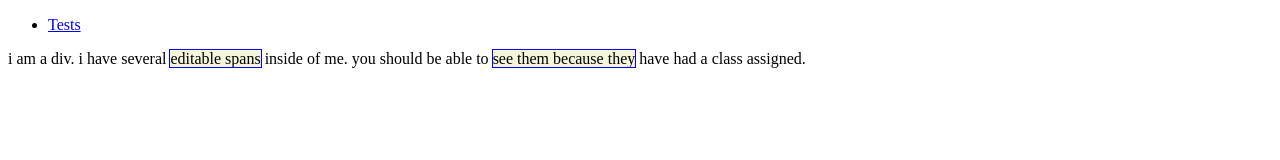
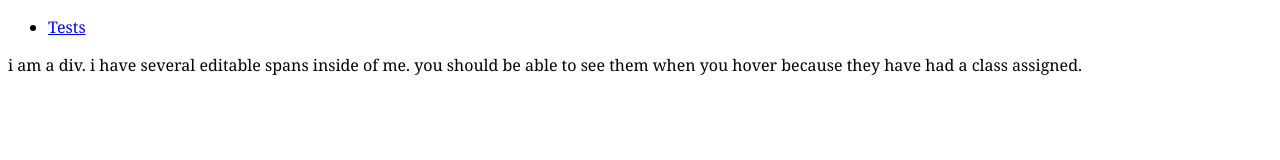
Before and after one commit to sporritt/schmedit, a website: page index.html in a window 1280 px wide. Drawn offline with Linux system fonts and the light colour scheme.

Commit message:
some tidy up

```diff
--- a/index.html
+++ b/index.html
@@ -3,15 +3,23 @@
 
 <head>
     <style>
+        body * {
+            font-family:"Georgia";
+        }
         .schmeditable {
-            outline:1px solid blue;
+            cursor:pointer;
+        }
+        .schmeditable:hover {
+            background-color:beige;
         }
         .schmediting {
-            outline:1px solid red;
+            outline:1px solid gray;
+            padding:4px;
+            font-size:17px;
         }
 
         .foo {
-            background-color:beige;
+
         }
 
         .bar {
@@ -26,8 +34,8 @@
         </ul>
 
         <div id="content">
-            i am a div. i have several <span>editable spans</span> inside of me. you should be
-            able to <span>see them because they</span> have had a class assigned.
+            i am a div. i have several <span>editable spans</span> inside of me. you <span>should be</span>
+            able to <span>see them when you hover</span> because they have had a class assigned.
         </div>
 
 
```
